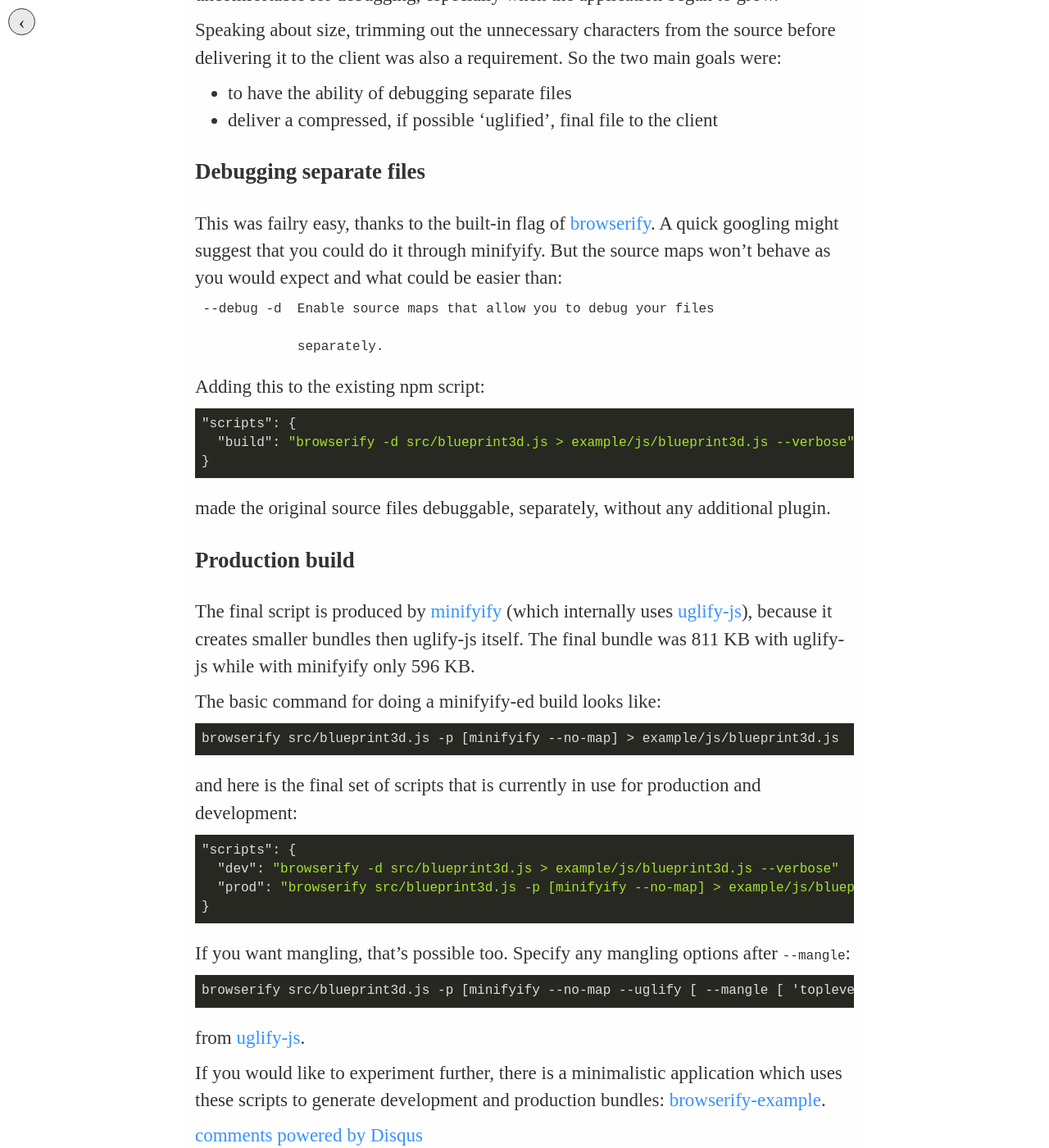
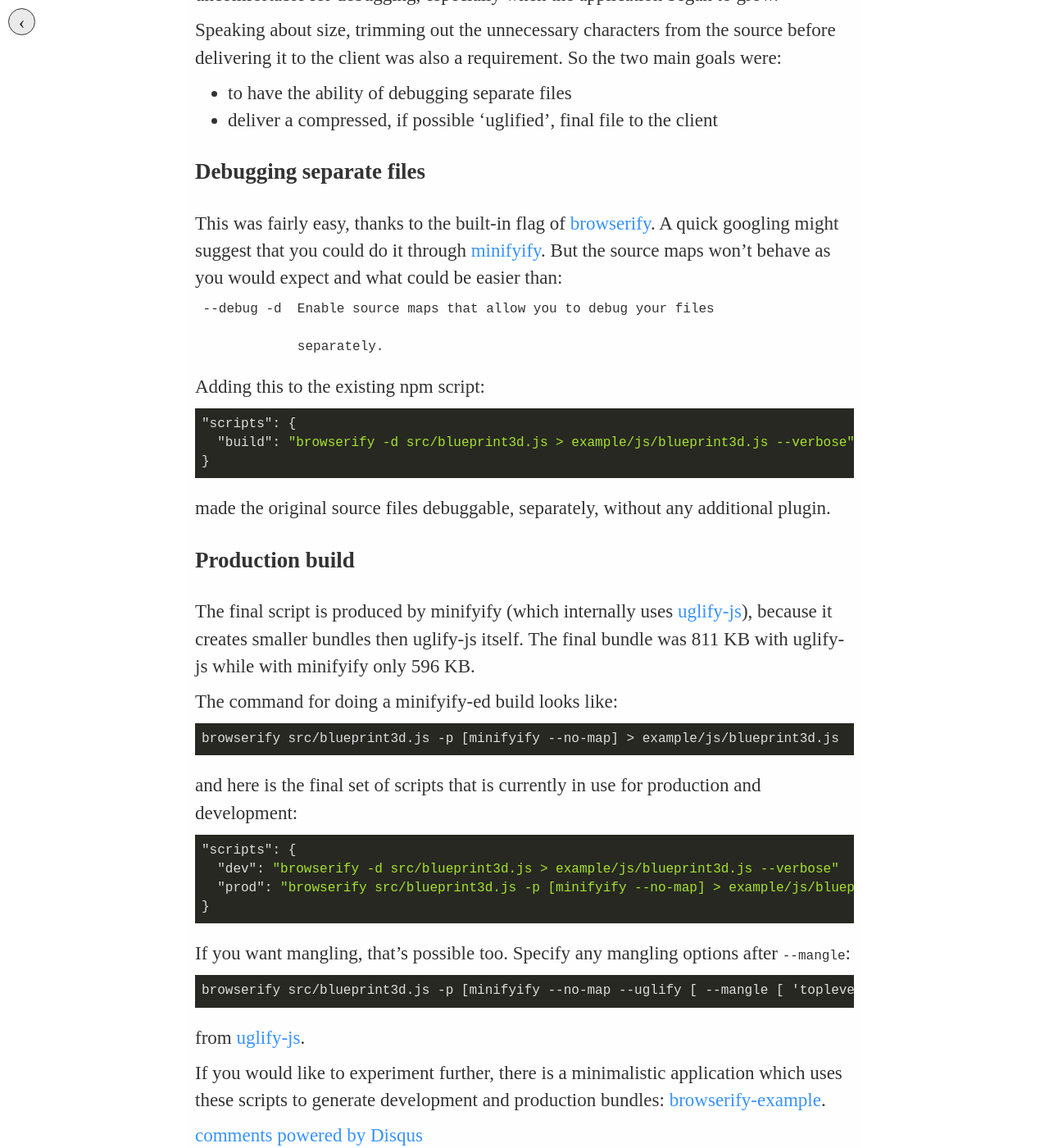
Before and after one commit to akoskm/akoskm.github.io, a Jekyll site: the page built from _posts/2016-09-19-browserify-production-boilerplate.md, in a window 1280 px wide and 1400 px high, scrolled down 900 px. Shown: the whole window at 82% size. Built offline with Jekyll 4.4.1, drawn with Linux system fonts in a browser that asks for light colours; nearby versions of some CDN libraries; some web fonts are replaced; comment, search, counter and statistics services are not loaded.

Commit message:
minor corrections

```diff
--- a/_posts/2016-09-19-browserify-production-boilerplate.md
+++ b/_posts/2016-09-19-browserify-production-boilerplate.md
@@ -33,8 +33,8 @@
 
 ### Debugging separate files
 
-This was failry easy, thanks to the built-in flag of [browserify](https://github.com/substack/node-browserify#usage).
-A quick googling might suggest that you could do it through minifyify.
+This was fairly easy, thanks to the built-in flag of [browserify](https://github.com/substack/node-browserify#usage).
+A quick googling might suggest that you could do it through [minifyify](https://github.com/ben-ng/minifyify).
 But the source maps won't behave as you would expect and what could be easier than:
 
 <pre>
@@ -54,11 +54,11 @@
 
 ### Production build
 
-The final script is produced by [minifyify](https://github.com/ben-ng/minifyify) (which internally uses
+The final script is produced by minifyify (which internally uses
 [uglify-js](https://github.com/mishoo/UglifyJS2)), because it creates smaller bundles then uglify-js itself.
 The final bundle was 811 KB with uglify-js while with minifyify only 596 KB.
 
-The basic command for doing a minifyify-ed build looks like:
+The command for doing a minifyify-ed build looks like:
 
 <pre><code class="hljs text">browserify src/blueprint3d.js -p [minifyify --no-map] > example/js/blueprint3d.js
 </code></pre>
```
